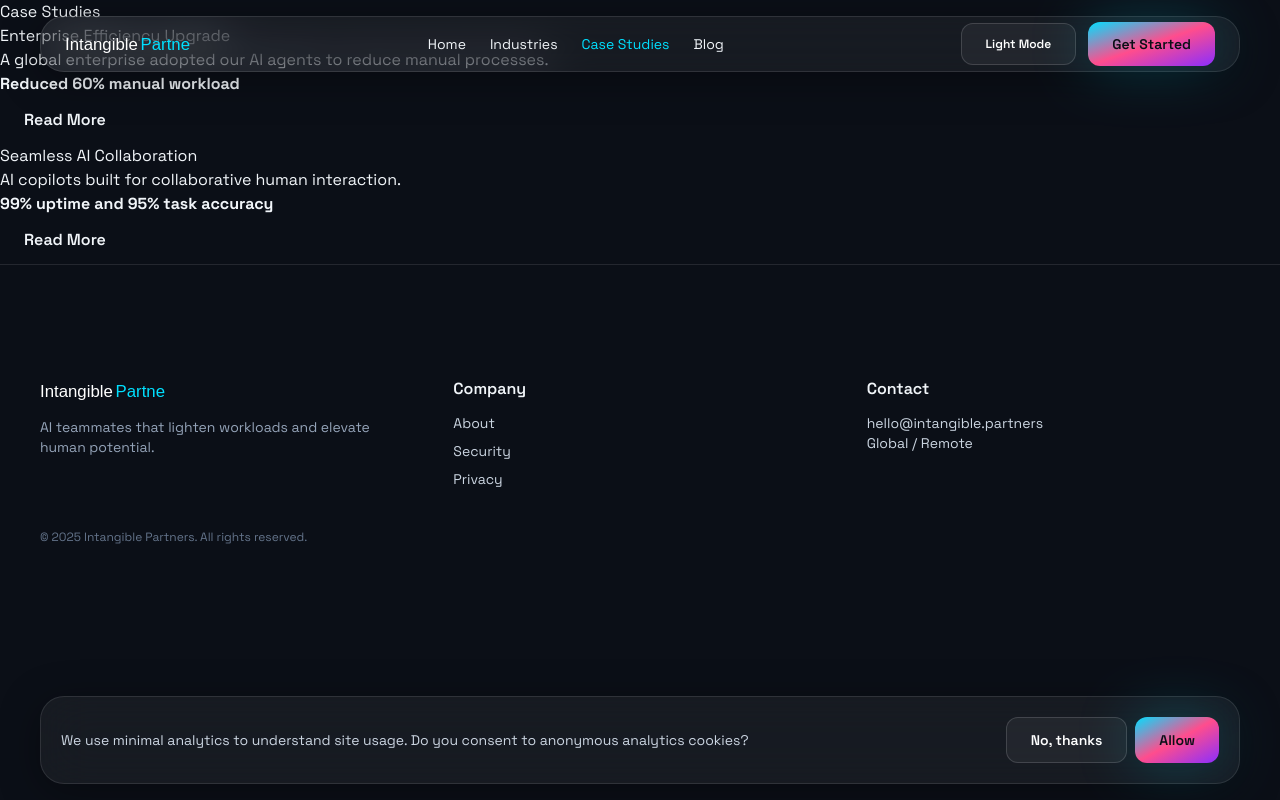
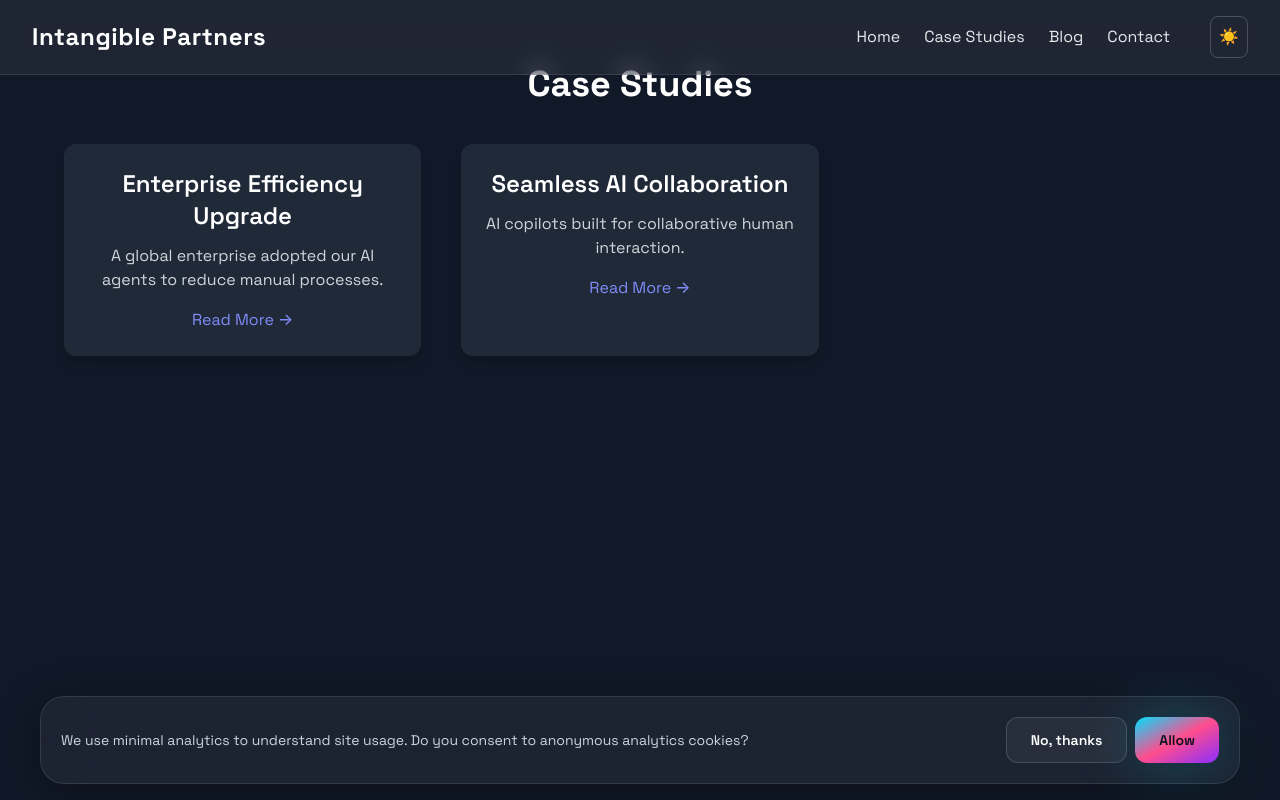
Before and after one commit to kv-cmd/Intangible-Partners, a React (Vite) app: page /case-studies in a window 1280 px wide. Shown: the top 800 px of the page. Built offline with nearby package versions, Linux system fonts and the light colour scheme.

Commit message:
Save local changes before rebase

```diff
--- a/src/components/Navbar.jsx
+++ b/src/components/Navbar.jsx
@@ -1,37 +1,44 @@
-import React from 'react'
-import { Link, NavLink } from 'react-router-dom'
-import { useTheme } from '../context/theme.jsx'
-import logo from '../assets/logo.svg'
+import React, { useEffect, useState } from 'react';
+import { Link } from 'react-router-dom';
 
-export default function Navbar(){
-  const { theme, toggle } = useTheme()
-  const items = [
-    { label: 'Home', to: '/' },
-    { label: 'Industries', to: '/industries' },
-    { label: 'Case Studies', to: '/case-studies' },
-    { label: 'Blog', to: '/blog' }
-  ]
+export default function Navbar() {
+  const [theme, setTheme] = useState('light');
+
+  useEffect(() => {
+    const savedTheme = localStorage.getItem('theme') || 'light';
+    document.documentElement.classList.toggle('dark', savedTheme === 'dark');
+    setTheme(savedTheme);
+  }, []);
+
+  const toggleTheme = () => {
+    const newTheme = theme === 'light' ? 'dark' : 'light';
+    document.documentElement.classList.toggle('dark', newTheme === 'dark');
+    localStorage.setItem('theme', newTheme);
+    setTheme(newTheme);
+  };
 
   return (
-    <header className="fixed top-0 inset-x-0 z-50">
-      <div className="container-neo mt-4">
-        <nav className="card flex items-center justify-between px-4 md:px-6 h-14">
-          <Link to="/" className="flex items-center gap-3">
-            <img src={logo} className="h-7 w-auto" alt="Intangible Partners"/>
-          </Link>
-          <div className="hidden md:flex items-center gap-6 text-sm">
-            {items.map(it => (
-              <NavLink key={it.label} to={it.to} className={({isActive})=>`hover:text-accent ${isActive?'text-accent':''}`}>
-                {it.label}
-              </NavLink>
-            ))}
-          </div>
-          <div className="flex items-center gap-3">
-            <button onClick={toggle} className="btn-ghost text-xs">{theme==='dark'?'Light':'Dark'} Mode</button>
-            <Link to="/contact" className="btn-primary text-sm">Get Started</Link>
-          </div>
-        </nav>
+    <nav className="fixed top-0 left-0 w-full z-50 backdrop-blur-md bg-glass border-b border-white/10 flex justify-between items-center px-8 py-4">
+      <div className="flex items-center gap-3">
+        <h1 className="text-2xl font-display font-bold text-white tracking-wide">
+          Intangible Partners
+        </h1>
       </div>
-    </header>
-  )
+
+      <div className="flex items-center gap-6 text-gray-200 font-medium">
+        <Link to="/" className="hover:text-accent transition">Home</Link>
+        <Link to="/case-studies" className="hover:text-accent transition">Case Studies</Link>
+        <Link to="/blog" className="hover:text-accent transition">Blog</Link>
+        <Link to="/contact" className="hover:text-accent transition">Contact</Link>
+
+        <button
+          onClick={toggleTheme}
+          className="ml-4 p-2 border border-white/20 rounded-lg hover:border-accent transition"
+          title="Toggle theme"
+        >
+          {theme === 'light' ? '🌙' : '☀️'}
+        </button>
+      </div>
+    </nav>
+  );
 }
--- a/src/pages/CaseStudies.jsx
+++ b/src/pages/CaseStudies.jsx
@@ -1,29 +1,35 @@
-import React from 'react'
-import { Link } from 'react-router-dom'
-import { cases as caseData } from '../utils/contentData.js'
+import React from 'react';
+import { Link } from 'react-router-dom';
+import { caseStudies } from '../utils/contentData';
 
 export default function CaseStudies() {
-  // Keep React state logic for consistency
-  const [cases, setCases] = React.useState([])
+  return (
+    <div className="min-h-screen bg-gray-50 dark:bg-gray-900 py-16 px-6">
+      <div className="max-w-6xl mx-auto text-center">
+        <h1 className="text-4xl font-bold text-gray-900 dark:text-white mb-10">
+          Case Studies
+        </h1>
 
-  React.useEffect(() => {
-    // Load static data (no markdown imports needed)
-    setCases(caseData)
-  }, [])
-
-  return (
-    <div className="case-studies-container">
-      <h1 className="page-title">Case Studies</h1>
-      <div className="case-studies-grid">
-        {cases.map((item) => (
-          <div key={item.slug} className="case-card">
-            <h2 className="case-title">{item.title}</h2>
-            <p className="case-summary">{item.summary}</p>
-            <p className="case-metric"><strong>{item.metric}</strong></p>
-            <Link to={`/case/${item.slug}`} className="btn">Read More</Link>
-          </div>
-        ))}
+        <div className="grid gap-10 sm:grid-cols-2 lg:grid-cols-3">
+          {caseStudies.map((study, idx) => (
+            <Link
+              to={`/case-studies/${study.id}`}
+              key={idx}
+              className="bg-white dark:bg-gray-800 p-6 rounded-xl shadow-lg hover:shadow-2xl transition-transform transform hover:scale-105"
+            >
+              <h2 className="text-2xl font-semibold mb-3 text-gray-900 dark:text-white">
+                {study.title}
+              </h2>
+              <p className="text-gray-600 dark:text-gray-300 mb-4">
+                {study.summary}
+              </p>
+              <span className="text-indigo-600 dark:text-indigo-400 font-medium">
+                Read More →
+              </span>
+            </Link>
+          ))}
+        </div>
       </div>
     </div>
-  )
+  );
 }
--- a/src/utils/contentData.js
+++ b/src/utils/contentData.js
@@ -6,14 +6,15 @@
     slug: "ai-automation-at-scale",
     title: "AI Automation at Scale",
     date: "2025-09-15",
-    summary: "How Intangible Partners enabled enterprise teams to boost productivity by 300%.",
+    summary:
+      "How Intangible Partners enabled enterprise teams to boost productivity by 300%.",
     metric: "300% boost in efficiency",
     content: `
       <p>Our AI workforce management system empowered teams to automate scheduling,
       resource allocation, and performance insights. This resulted in <strong>300% efficiency gains</strong>
       and reduced repetitive tasks by over 40%.</p>
       <p>By integrating human feedback with AI learning loops, we transformed operational workflows.</p>
-    `
+    `,
   },
   {
     slug: "workforce-future",
@@ -25,22 +26,23 @@
       <p>Intangible Partners bridges the gap between AI insights and human judgment,
       creating adaptive systems that continuously learn from behavior patterns.</p>
       <p>Teams using our platform saw <strong>40% faster decision-making</strong> and improved engagement scores.</p>
-    `
-  }
-]
+    `,
+  },
+];
 
 export const cases = [
   {
     slug: "case-enterprise-efficiency",
     title: "Enterprise Efficiency Upgrade",
     date: "2025-07-20",
-    summary: "A global enterprise adopted our AI agents to reduce manual processes.",
+    summary:
+      "A global enterprise adopted our AI agents to reduce manual processes.",
     metric: "Reduced 60% manual workload",
     content: `
       <p>Our client, a global logistics company, used Intangible Partners' automation stack
       to streamline workflows across 12 departments.</p>
       <p>They reduced manual tasks by <strong>60%</strong> within three months, saving over 4,000 human hours monthly.</p>
-    `
+    `,
   },
   {
     slug: "case-ai-collaboration",
@@ -52,6 +54,9 @@
       <p>Using our collaboration engine, employees interacted with AI agents to perform
       data validation, insight generation, and content workflows.</p>
       <p>The system maintained <strong>99% uptime</strong> and achieved <strong>95% task accuracy</strong>.</p>
-    `
-  }
-]
+    `,
+  },
+];
+
+// ✅ Added compatibility export for CaseStudies.jsx
+export const caseStudies = cases;
--- a/tailwind.config.js
+++ b/tailwind.config.js
@@ -1,28 +1,69 @@
 /** @type {import('tailwindcss').Config} */
 export default {
-  darkMode: 'class',
-  content: ['./index.html', './src/**/*.{js,jsx,md}'],
+  darkMode: 'class', // Enables dark mode toggle using a class on <html>
+  content: [
+    './index.html',
+    './src/**/*.{js,jsx,ts,tsx,md}', // ensures all React and MD files are scanned
+  ],
   theme: {
     extend: {
       colors: {
-        void: '#0b0f17',
-        glass: 'rgba(255,255,255,0.06)',
-        accent: '#00E0FF',
-        pulse: '#FF4D8D',
-        prism: '#8A2EFF',
-        mint: '#22FFCC'
+        void: '#0b0f17',           // background base (dark mode)
+        glass: 'rgba(255,255,255,0.06)', // glassmorphism overlay
+        accent: '#00E0FF',         // electric blue highlight
+        pulse: '#FF4D8D',          // pink accent for hover/focus
+        prism: '#8A2EFF',          // purple glow
+        mint: '#22FFCC',           // mint green for details
+        surface: '#1a1f2e',        // neutral dark background
+        light: '#f8fafc',          // light mode background
       },
+
+      fontFamily: {
+        display: ['Space Grotesk', 'Inter', 'system-ui', 'sans-serif'],
+        body: ['Inter', 'system-ui', 'sans-serif'],
+      },
+
       boxShadow: {
         glow: '0 0 60px rgba(0, 224, 255, 0.25)',
-        card: '0 8px 40px rgba(0,0,0,0.35)'
+        card: '0 8px 40px rgba(0,0,0,0.35)',
+        neon: '0 0 25px rgba(138, 46, 255, 0.5)',
       },
+
       backgroundImage: {
-        'stage': 'linear-gradient(180deg, rgba(138,46,255,0.15), rgba(0,0,0,0))'
+        stage: 'linear-gradient(180deg, rgba(138,46,255,0.15), rgba(0,0,0,0))',
+        hero: 'radial-gradient(circle at 20% 40%, #8A2EFF 0%, transparent 40%), radial-gradient(circle at 80% 20%, #00E0FF 0%, transparent 40%)',
       },
-      fontFamily: {
-        display: ['Space Grotesk', 'Inter', 'system-ui', 'sans-serif']
-      }
-    }
+
+      animation: {
+        float: 'float 6s ease-in-out infinite',
+        fadeIn: 'fadeIn 1s ease-out forwards',
+        pulseGlow: 'pulseGlow 3s ease-in-out infinite',
+      },
+
+      keyframes: {
+        float: {
+          '0%, 100%': { transform: 'translateY(0)' },
+          '50%': { transform: 'translateY(-15px)' },
+        },
+        fadeIn: {
+          '0%': { opacity: 0, transform: 'translateY(10px)' },
+          '100%': { opacity: 1, transform: 'translateY(0)' },
+        },
+        pulseGlow: {
+          '0%, 100%': { boxShadow: '0 0 15px rgba(0, 224, 255, 0.3)' },
+          '50%': { boxShadow: '0 0 35px rgba(0, 224, 255, 0.6)' },
+        },
+      },
+
+      transitionProperty: {
+        'colors-opacity-transform': 'background-color, color, opacity, transform',
+      },
+
+      spacing: {
+        128: '32rem',
+        144: '36rem',
+      },
+    },
   },
-  plugins: []
-}
+  plugins: [],
+};
```
Also changed, not shown: 5 other files (tests, documents, lock files or other folders).
